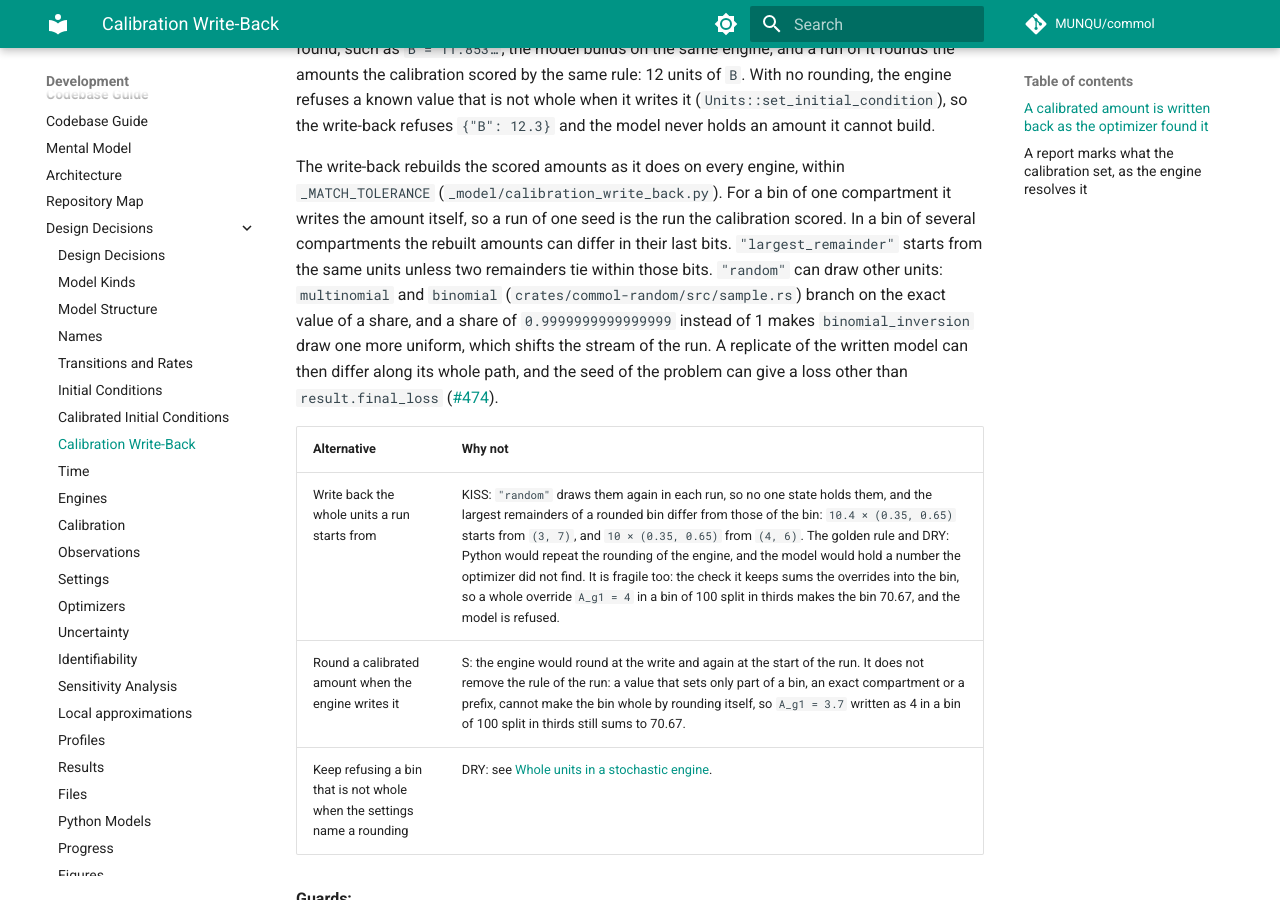
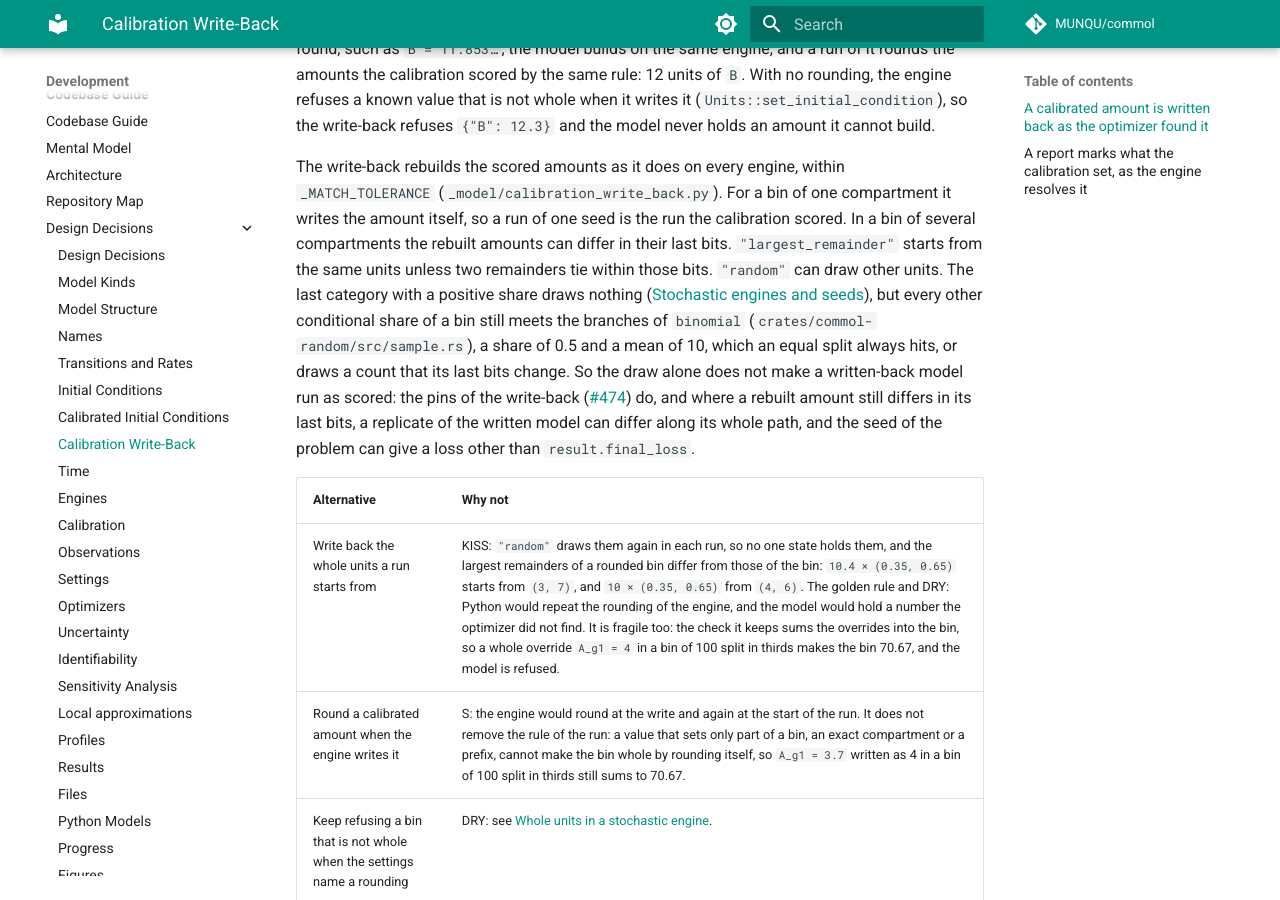
Before and after one commit to MUNQU/commol, an MkDocs documentation site: the page built from docs/codebase/decisions/calibration-write-back.md, in a window 1280 px wide and 900 px high, scrolled down 529 px. Built offline with MkDocs 1.6.1 and Material for MkDocs 9.7.7, drawn with Linux system fonts in a browser that asks for light colours; comment, search, counter and statistics services are not loaded; the version menu is left out.

Commit message:
fix(engine): the last category of a multinomial takes the trials left with no draw (#493)
When the shares sum to 1 within n·ε, the last category with a positive
share takes the trials left with no draw, so its draw no longer turns on
the last bit of the shares. random_rounding drops its own rule for the
last compartment. The distribution is the same; seeded runs that draw a
multinomial take one uniform fewer.

Closes #489

Co-authored-by: David Martínez <david@damarro3.imm.upv.es>
Co-authored-by: Claude Opus 5.5 <noreply@anthropic.com>

```diff
--- a/docs/codebase/decisions/calibration-write-back.md
+++ b/docs/codebase/decisions/calibration-write-back.md
@@ -27,13 +27,18 @@ The write-back rebuilds the scored amounts as it does on every engine, within
 compartment it writes the amount itself, so a run of one seed is the run the
 calibration scored. In a bin of several compartments the rebuilt amounts can
 differ in their last bits. `"largest_remainder"` starts from the same units
-unless two remainders tie within those bits. `"random"` can draw other units:
-`multinomial` and `binomial` (`crates/commol-random/src/sample.rs`) branch on
-the exact value of a share, and a share of `0.9999999999999999` instead of 1
-makes `binomial_inversion` draw one more uniform, which shifts the stream of
-the run. A replicate of the written model can then differ along its whole
-path, and the seed of the problem can give a loss other than
-`result.final_loss` ([#474](https://github.com/MUNQU/commol/issues/474)).
+unless two remainders tie within those bits. `"random"` can draw other units.
+The last category with a positive share draws nothing
+([Stochastic engines and seeds](engines.md#stochastic-engines-and-seeds)),
+but every other conditional share of a bin still meets the branches of
+`binomial` (`crates/commol-random/src/sample.rs`), a share of 0.5 and a mean
+of 10, which an equal split always hits, or draws a count that its last bits
+change. So the draw alone does not make a written-back model run as scored:
+the pins of the write-back
+([#474](https://github.com/MUNQU/commol/issues/474)) do, and where a rebuilt
+amount still differs in its last bits, a replicate of the written model can
+differ along its whole path, and the seed of the problem can give a loss
+other than `result.final_loss`.
 
 | Alternative | Why not |
 |---|---|
```
Also changed, not shown: docs/about/changelog.md (+11 -0 lines), docs/codebase/decisions/engines.md (+15 -15 lines), 4 other files.
